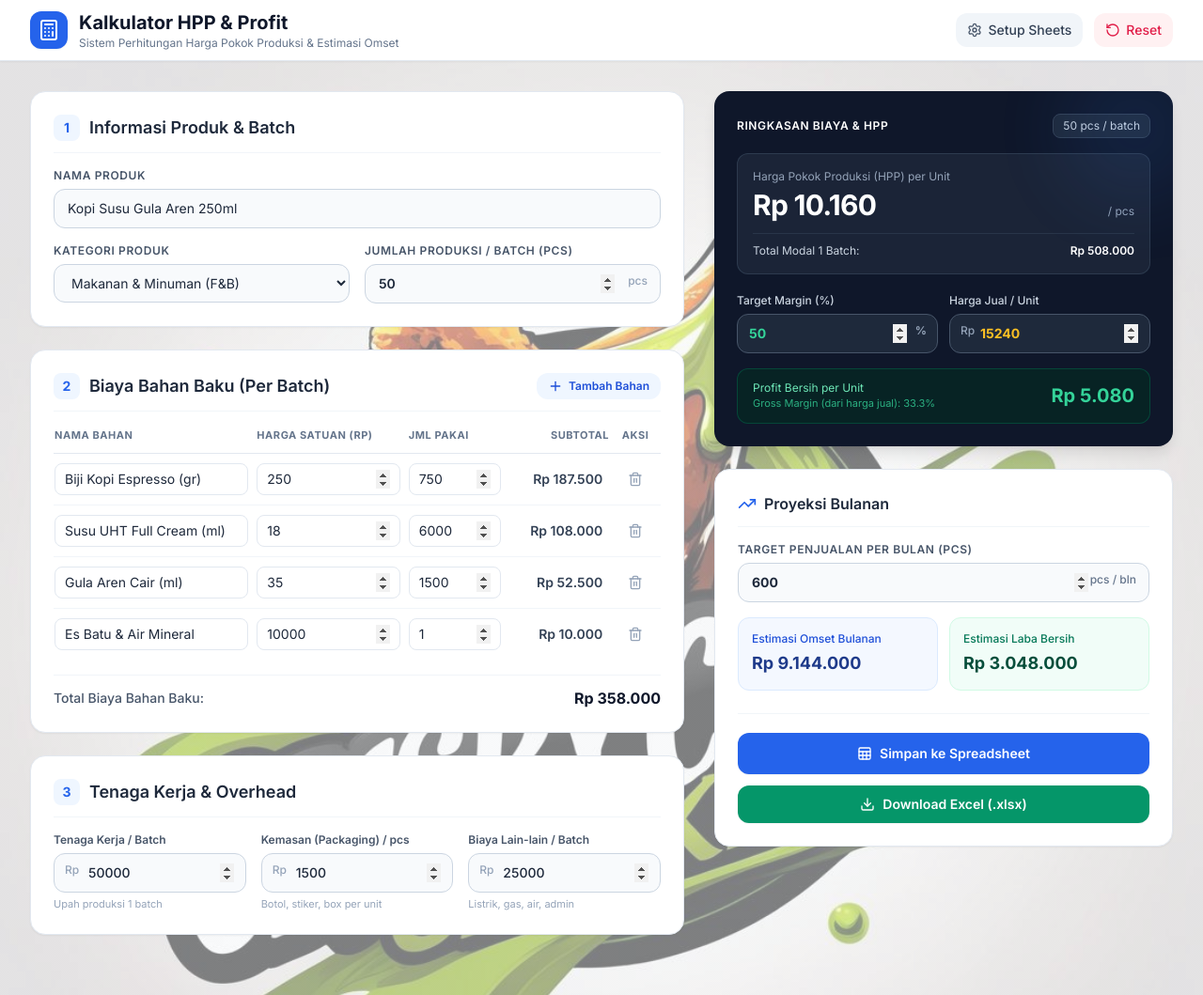
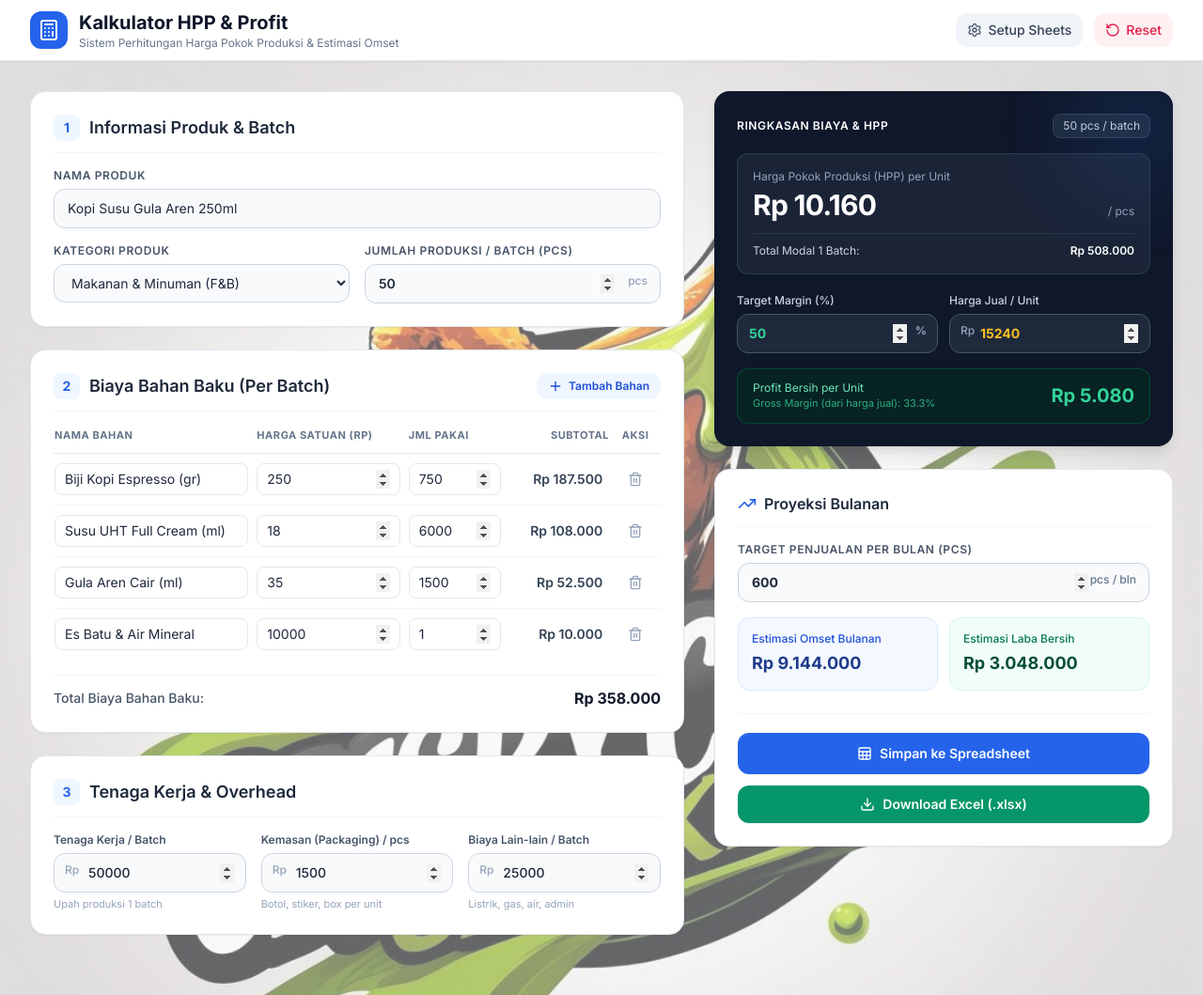
Before and after one commit to zain72-jos/kakulator-hpp-dan-omset, a plain HTML site: page index.html in a window 1280 px wide. Shown: the top 1059 px of the page at 94% size. Drawn offline with nearby package versions, Linux system fonts and the light colour scheme.

Commit message:
Update body background gradient opacity
Adjusted background gradient opacity in body style.

```diff
--- a/index.html
+++ b/index.html
@@ -45,7 +45,7 @@
         }
     </style>
 </head>
-<body class="text-slate-800 font-sans antialiased min-h-screen flex flex-col" style="background: linear-gradient(rgba(248, 250, 252, 0.5), rgba(248, 250, 252, 0.5)), url('capjo.png') center/cover fixed;">
+<body class="text-slate-800 font-sans antialiased min-h-screen flex flex-col" style="background: linear-gradient(rgba(248, 250, 252, 0.4), rgba(248, 250, 252, 0.4)), url('capjo.png') center/cover fixed;">
 
     <!-- Navbar / Header -->
     <header class="bg-white border-b border-slate-200 sticky top-0 z-30 shadow-sm">
```
